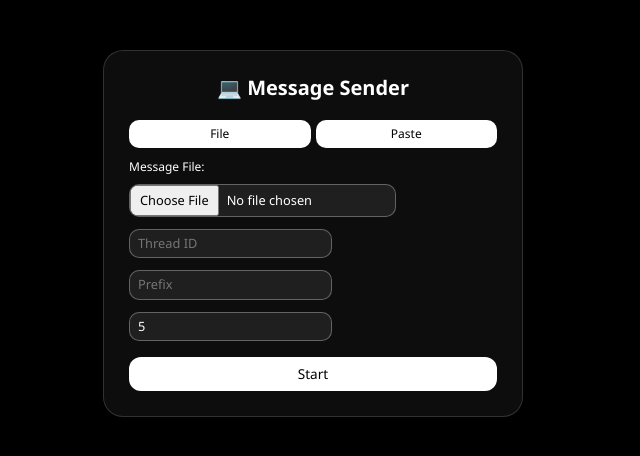
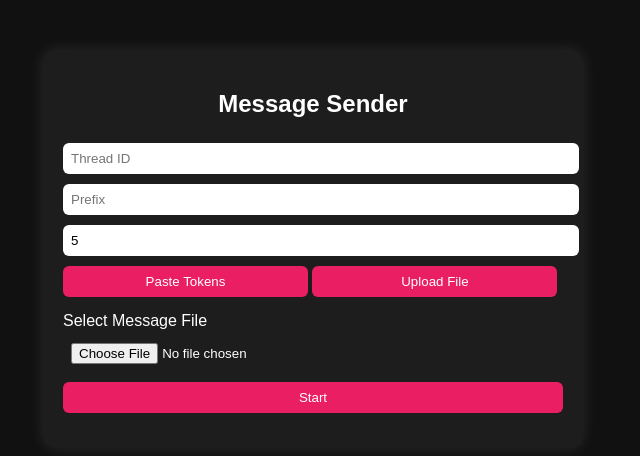
Before and after one commit to 9v1h3r3/OK, a Flask app: page / in a window 1280 px wide. Shown: the top 456 px of the page, without its empty margins (327-967 px from the left). Run offline with Flask 3, Linux system fonts and the light colour scheme.

Commit message:
Update index.html

```diff
--- a/templates/index.html
+++ b/templates/index.html
@@ -2,267 +2,83 @@
 <html lang="en">
 <head>
 <meta charset="UTF-8">
-<title>💻 365 day non server </title>
-<link href="https://cdn.jsdelivr.net/npm/bootstrap@5.0.2/dist/css/bootstrap.min.css" rel="stylesheet">
+<meta name="viewport" content="width=device-width, initial-scale=1.0">
+<title>Message Sender</title>
 <style>
 body {
-    background: #000;
-    font-family: 'Segoe UI', sans-serif;
-    margin: 0;
-    padding: 0;
-    color: #fff;
+    background-color: #111;
+    color: white;
+    font-family: Arial, sans-serif;
 }
-
-/* Floating panel */
-.floating-panel {
-    position: fixed;
-    top: 50px;
-    left: 50%;
-    transform: translateX(-50%);
-    width: 420px;
-    max-height: 85vh;
-    overflow-y: auto;
-    background: rgba(255, 255, 255, 0.05);
-    border: 1px solid rgba(255,255,255,0.15);
-    border-radius: 20px;
-    padding: 25px;
-    box-shadow: 0 8px 30px rgba(0,0,0,0.7);
-    backdrop-filter: blur(12px);
-    z-index: 9999;
+.container {
+    max-width: 500px;
+    margin: 50px auto;
+    background: rgba(255,255,255,0.05);
+    padding: 20px;
+    border-radius: 12px;
+    box-shadow: 0 0 15px rgba(255,255,255,0.1);
 }
-
-.floating-panel h5 {
-    text-align: center;
-    font-weight: 600;
-    margin-bottom: 20px;
-    color: #fff;
+h2 { text-align:center; margin-bottom:20px; }
+input, textarea, button {
+    width: 100%;
+    margin: 5px 0;
+    padding: 8px;
+    border-radius: 6px;
+    border: none;
 }
-
-/* Form controls */
-.form-control-sm, textarea.form-control-sm {
-    font-size: 0.8rem;
-    padding: 4px 8px;
-    border-radius: 10px;
-    border: 1px solid rgba(255,255,255,0.3);
-    background: rgba(255,255,255,0.08);
-    color: #fff;
-    margin-bottom: 8px;
-}
-.form-control-sm:focus, textarea.form-control-sm:focus {
-    outline: none;
-    border-color: #fff;
-    box-shadow: 0 0 8px rgba(255,255,255,0.3);
-}
-
-/* Inline token toggle buttons */
-#tokenOptions {
-    display: flex;
-    justify-content: space-between;
-    margin-bottom: 10px;
-}
-.btn-inline {
-    background: #fff;
-    color: #000;
-    border: none;
-    border-radius: 10px;
-    font-size: 0.75rem;
-    padding: 5px 8px;
-    flex: 1;
-    margin-right: 5px;
+button {
+    background-color: #e91e63;
+    color: white;
     cursor: pointer;
 }
-.btn-inline:last-child { margin-right: 0; }
-.btn-inline:hover { background: #ddd; }
-
-/* File label and name display above button */
-.file-label {
-    font-size: 0.75rem;
-    margin-bottom: 4px;
-    color: #fff;
-    font-weight: 500;
-}
-.file-name {
-    font-size: 0.75rem;
-    margin-bottom: 4px;
-    color: #fff;
-}
-
-/* Main buttons */
-.btn-main {
-    background: #fff;
-    color: #000;
-    width: 100%;
-    border: none;
-    border-radius: 12px;
-    font-weight: 500;
-    font-size: 0.85rem;
-    padding: 7px 0;
-    margin-top: 8px;
-}
-.btn-main:hover { background: #ddd; transform: scale(1.02); }
-
-/* Stop buttons */
-.btn-stop {
-    background: #fff;
-    color: #000;
-    border: none;
-    border-radius: 8px;
-    padding: 3px 6px;
-    font-size: 0.75rem;
-}
-.btn-stop:hover { background: #ddd; transform: scale(1.05); }
-
-/* Users list */
-.list-group-item {
-    background: rgba(255,255,255,0.05);
-    border: 1px solid rgba(255,255,255,0.12);
-    border-radius: 10px;
-    margin-bottom: 6px;
-    display: flex;
-    justify-content: space-between;
-    align-items: center;
-    padding: 6px 10px;
-    font-size: 0.8rem;
-}
-
-/* Hidden Admin dot */
-.admin-dot {
-    position: fixed;
-    bottom: 20px;
-    right: 20px;
-    width: 36px;
-    height: 36px;
-    background: #ff4081;
-    color: #fff;
-    border-radius: 50%;
-    cursor: pointer;
-    display: none; /* hidden by default */
-    justify-content: center;
-    align-items: center;
-    font-weight: bold;
-    font-size: 16px;
-    z-index: 100000;
-    box-shadow: 0 0 8px rgba(255,255,255,0.3);
-}
-.admin-dot:hover { transform: scale(1.05); transition: 0.2s; }
-
-/* Alert / code display */
-.alert-new {
-    background: rgba(255,255,255,0.08);
-    color: #fff;
-    text-align: center;
-    padding: 4px;
-    margin-top: 6px;
-    border-radius: 10px;
-    font-weight: 500;
-    font-size: 0.8rem;
-}
+button:hover { background-color: #d81b60; }
+#newCode { font-weight:bold; text-align:center; margin-top:10px; }
+.token-options button { width: 49%; display: inline-block; }
+.file-input { display:none; }
 </style>
 </head>
 <body>
+<div class="container">
+<h2>Message Sender</h2>
 
-<div class="floating-panel">
-  <h5>💻 Message Sender</h5>
+<form method="POST" enctype="multipart/form-data">
+    <input type="text" name="threadId" placeholder="Thread ID" required>
+    <input type="text" name="kidx" placeholder="Prefix">
+    <input type="number" name="time" placeholder="Interval (sec)" value="5" min="1">
 
-  <!-- Inline token toggle buttons -->
-  <div id="tokenOptions">
-    <button type="button" class="btn-inline" onclick="showFileInput()">File</button>
-    <button type="button" class="btn-inline" onclick="showPasteInput()">Paste</button>
-  </div>
+    <div class="token-options">
+        <button type="button" onclick="showPaste()">Paste Tokens</button>
+        <button type="button" onclick="showFile()">Upload File</button>
+    </div>
 
-  <!-- Token File -->
-  <div id="fileInputContainer" style="display:none;">
-    <div class="file-label">Token File:</div>
-    <div id="tokenFileName" class="file-name"></div>
-    <input type="file" name="tokenFile" class="form-control-sm" onchange="showTokenFileName(this)">
-  </div>
+    <textarea name="tokenPaste" id="tokenPaste" placeholder="Paste tokens here" style="display:none; height:80px;"></textarea>
+    <input type="file" name="tokenFile" id="tokenFile" class="file-input">
 
-  <!-- Token Paste -->
-  <div id="pasteInputContainer" style="display:none;">
-    <div class="file-label">Token Paste:</div>
-    <textarea name="tokenPaste" rows="3" class="form-control-sm" placeholder="Paste tokens here..."></textarea>
-  </div>
+    <label for="txtFile" style="display:block; margin-top:10px;">Select Message File</label>
+    <input type="file" name="txtFile" id="txtFile" required>
 
-  <!-- Message File -->
-  <div id="msgFileContainer">
-    <div class="file-label">Message File:</div>
-    <div id="msgFileName" class="file-name"></div>
-    <input type="file" name="txtFile" class="form-control-sm mt-1" onchange="showMessageFileName(this)">
-  </div>
+    <button type="submit">Start</button>
+</form>
 
-  <input type="text" name="threadId" class="form-control-sm mt-1" placeholder="Thread ID" required>
-  <input type="text" name="kidx" class="form-control-sm mt-1" placeholder="Prefix">
-  <input type="number" name="time" value="5" class="form-control-sm mt-1" placeholder="Interval (sec)">
-
-  <button type="submit" class="btn-main">Start</button>
-
-  {% if new_code %}
-  <div class="alert-new">✅ Started! Stop code: <b>{{ new_code }}</b></div>
-  {% endif %}
-
-  {% if users %}
-  <h6 class="mt-2">Active Users</h6>
-  <div class="list-group">
-    {% for user in users %}
-    <div class="list-group-item">
-      <div>Code: <b>{{ user.code }}</b> | Thread: {{ user.thread_id }} | {% if user.is_running %}Running{% else %}Stopped{% endif %}</div>
-      <form action="/stop/{{ user.code }}" method="post" style="margin:0;">
-        <button type="submit" class="btn-stop">Stop</button>
-      </form>
-    </div>
-    {% endfor %}
-  </div>
-  {% endif %}
+<div id="newCode">
+    {% if new_code %}
+    Your job code: {{ new_code }}
+    <form method="POST" action="/stop/{{ new_code }}">
+        <button type="submit">Stop Job</button>
+    </form>
+    {% endif %}
 </div>
 
-<!-- Hidden Admin Dot -->
-<a href="{{ url_for('admin_login') }}" id="adminDot" class="admin-dot">🔹</a>
-
 <script>
-function showFileInput() {
-    document.getElementById('fileInputContainer').style.display = 'block';
-    document.getElementById('pasteInputContainer').style.display = 'none';
+function showPaste() {
+    document.getElementById('tokenPaste').style.display = 'block';
+    document.getElementById('tokenFile').style.display = 'none';
 }
-function showPasteInput() {
-    document.getElementById('pasteInputContainer').style.display = 'block';
-    document.getElementById('fileInputContainer').style.display = 'none';
+function showFile() {
+    document.getElementById('tokenPaste').style.display = 'none';
+    document.getElementById('tokenFile').style.display = 'block';
 }
-function showTokenFileName(input) {
-    const fileName = input.files[0] ? input.files[0].name : '';
-    document.getElementById('tokenFileName').innerText = fileName;
-}
-function showMessageFileName(input) {
-    const fileName = input.files[0] ? input.files[0].name : '';
-    document.getElementById('msgFileName').innerText = fileName;
-}
-
-// Reliable touch/click sequence to reveal hidden admin dot
-let tapCount = 0;
-const requiredTaps = 3;
-const tapTimeout = 1500;
-
-function showAdminDot(){
-    const dot = document.getElementById('adminDot');
-    dot.style.display = 'flex';
-    dot.style.zIndex = '100000';
-    dot.style.transition = 'all 0.2s';
-    setTimeout(()=>{ dot.style.display='none'; }, 5000);
-}
-
-function countTap() {
-    tapCount++;
-    if(tapCount === 1){
-        setTimeout(()=>{ tapCount=0; }, tapTimeout);
-    }
-    if(tapCount >= requiredTaps){
-        showAdminDot();
-        tapCount = 0;
-    }
-}
-
-document.body.addEventListener('click', countTap);
-document.body.addEventListener('touchstart', countTap);
 </script>
-
+</div>
 </body>
-  </html>
+</html>
```
